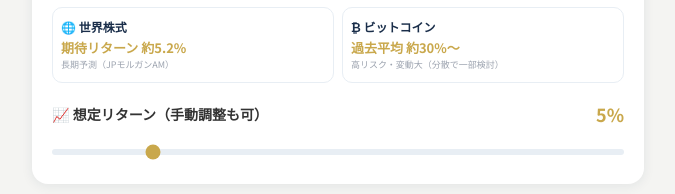
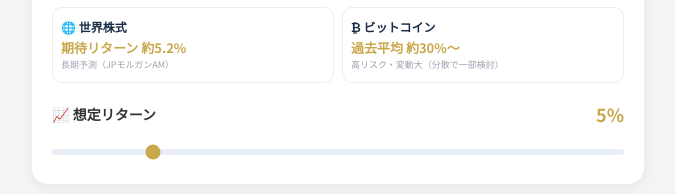
Before and after one commit to tanima3232-eng/bulltalk, a Next.js app: page /simulation in a window 1280 px wide. Shown: the part 813-1007 px from the top of the page, without its empty margins (302-977 px from the left). Built offline with nearby package versions, Linux system fonts and the light colour scheme.

Commit message:
fix: 想定リターンのラベルから（手動調整も可）を削除

```diff
--- a/app/about/page.tsx
+++ b/app/about/page.tsx
@@ -33,7 +33,7 @@ const career = [
   },
   {
     period: "2025年〜",
-    area: "独立・情報発信",
+    area: "情報発信",
     detail: "Bulltalkとして日経225分析・金融教育コンテンツを発信。LINE・サイトを通じ情報発信・相談受付開始。",
   },
 ];
--- a/app/simulation/page.tsx
+++ b/app/simulation/page.tsx
@@ -194,7 +194,7 @@ export default function SimulationPage() {
               </div>
             </div>
             <div style={{ marginTop:"18px" }}>
-              <div style={S.sliderRow}><span style={S.sliderName}>📈 想定リターン（手動調整も可）</span><span style={S.sliderVal}>{rate}%</span></div>
+              <div style={S.sliderRow}><span style={S.sliderName}>📈 想定リターン</span><span style={S.sliderVal}>{rate}%</span></div>
               <input type="range" min={0} max={30} step={0.5} value={rate} onChange={e=>{ setRate(parseFloat(e.target.value)); setActiveAsset(null); }} style={S.range} />
             </div>
           </div>
```
